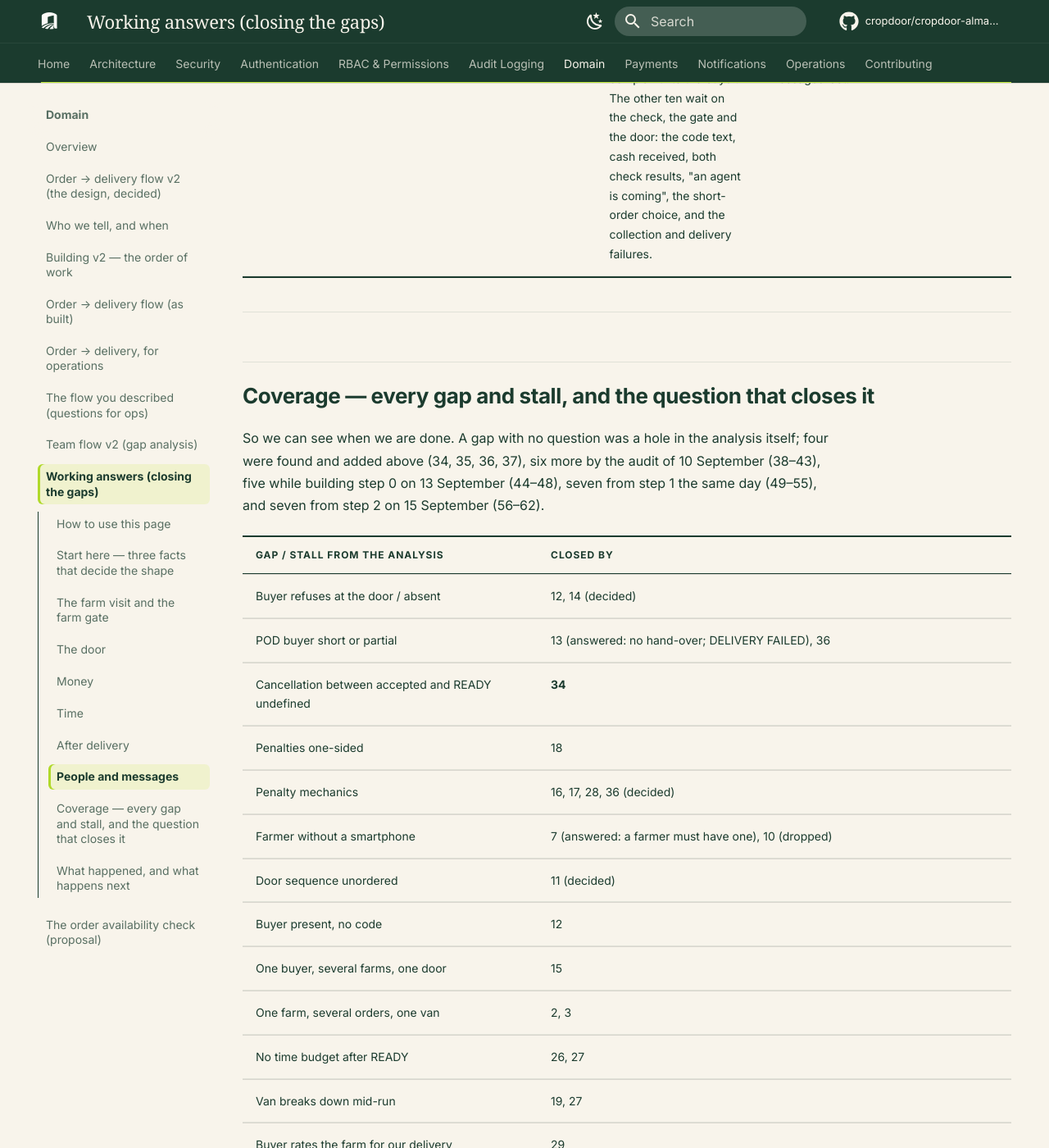
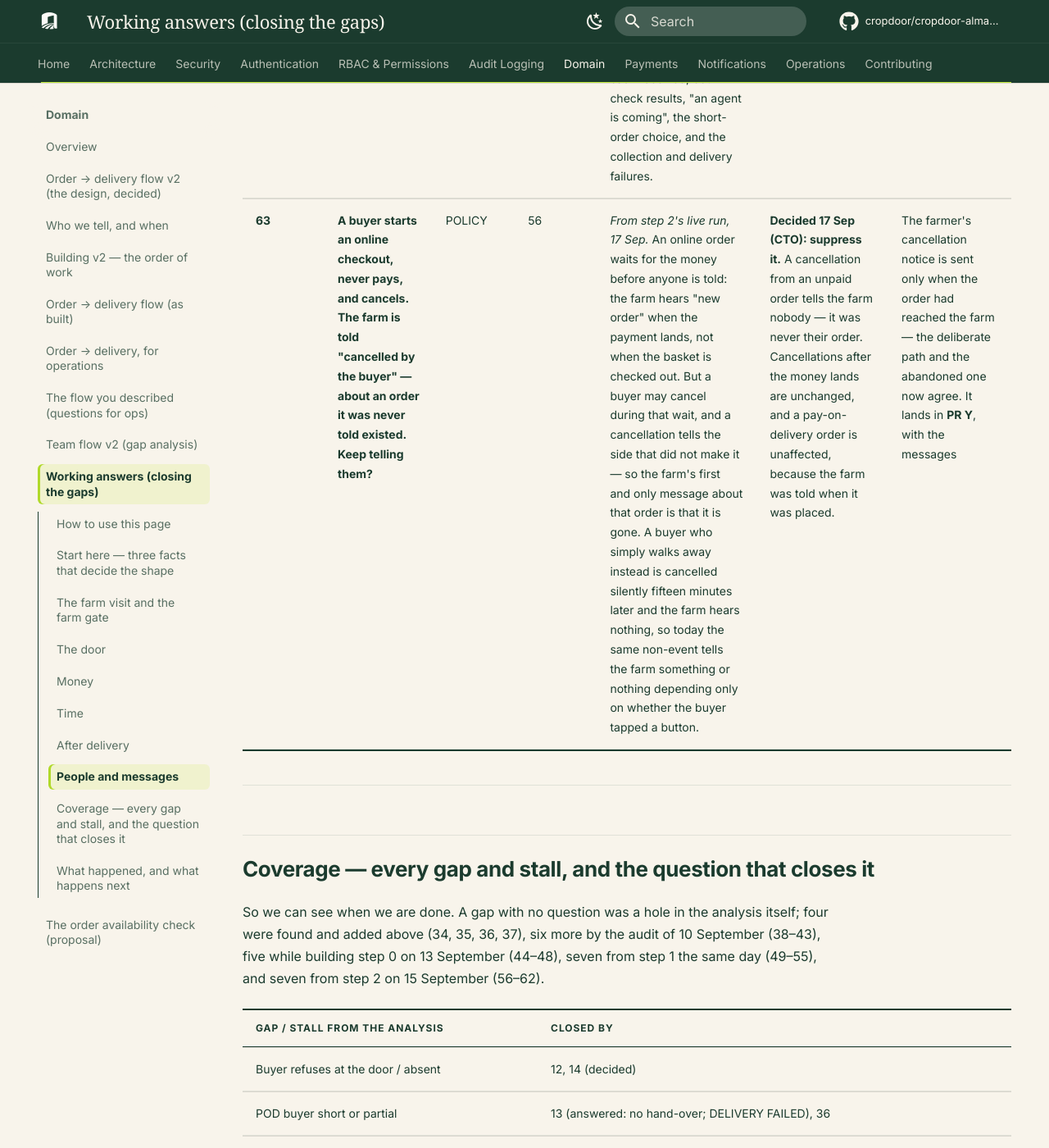
Before and after one commit to cropdoor/cropdoor-almanac, an MkDocs documentation site: the page built from docs/domain/order-delivery-flow-v2-working-answers.md, in a window 1280 px wide and 1400 px high, scrolled down 25671 px. Shown: the whole window at 82% size. Built offline with MkDocs 1.6.1 and Material for MkDocs 9.7.7, drawn with Linux system fonts in a browser that asks for light colours; some web fonts are replaced; comment, search, counter and statistics services are not loaded.

Commit message:
docs(notifications): a cancellation before payment tells the farm nobody (Q63)

```diff
--- a/docs/domain/order-delivery-flow-v2-working-answers.md
+++ b/docs/domain/order-delivery-flow-v2-working-answers.md
@@ -143,6 +143,7 @@ These are FACT questions. Ops can answer them in a sentence each, and the answer
 | **60** | **Can Ops switch texting off per kind of message, to control what it costs?** | DESIGN | 51 | *From step 2, 15 Sep.* Each text costs money, so a per-category switch on the settings screen was proposed. But the five texts are the flow's own decision, and one wrong flip would silently stop "the collection failed" and "we could not deliver" with nobody the wiser. | **Decided 15 Sep (CTO): no setting.** The five stay in code and change with a release. Question 51's rule holds — no step reads such a setting. If the spend ever becomes a problem, the honest control is a cap with an alert, not a silent switch. | No Notifications group on the settings screen |
 | **61** | **A dispute escalated to Admin/Ops, or withdrawn, tells nobody. Fix it now?** | POLICY | 56 | *From step 2, 15 Sep.* Two dispute transitions notify no one today. Step 7 rebuilds disputes end to end — who resolves, who bears the cost, the refund that follows — and its messages belong with that work. | **Decided 15 Sep (CTO): with step 7, not now.** Step 2 carries today's three dispute messages onto the frame unchanged. | Written down as a known gap, so step 7 does not rediscover it |
 | **62** | **Step 2 was to move eighteen messages onto the frame. Nine of them have nothing to trigger them yet.** | DESIGN | — | *From step 2, 15 Sep.* Five of the twenty-four are sent today, and four more fire already without being on the list. Five can be sent as soon as there is a frame, because what triggers them already happens — ready at the farm, a crew is coming, you have a collection today, you have been paid, and "we have your complaint" to the buyer. The other ten wait on the check, the gate and the door: the code text, cash received, both check results, "an agent is coming", the short-order choice, and the collection and delivery failures. | **Decided 15 Sep (CTO): step 2 builds the frame and moves onto it everything that can exist; each later step brings its own messages onto the frame** rather than inventing a channel of its own. The frame is split in three, with the messages last. | Step 2 is four PRs, not two, and thirty-five in all. [The order of work](order-delivery-flow-v2-build-order.md) says which messages arrive with which step |
+| **63** | **A buyer starts an online checkout, never pays, and cancels. The farm is told "cancelled by the buyer" — about an order it was never told existed. Keep telling them?** | POLICY | 56 | *From step 2's live run, 17 Sep.* An online order waits for the money before anyone is told: the farm hears "new order" when the payment lands, not when the basket is checked out. But a buyer may cancel during that wait, and a cancellation tells the side that did not make it — so the farm's first and only message about that order is that it is gone. A buyer who simply walks away instead is cancelled silently fifteen minutes later and the farm hears nothing, so today the same non-event tells the farm something or nothing depending only on whether the buyer tapped a button. | **Decided 17 Sep (CTO): suppress it.** A cancellation from an unpaid order tells the farm nobody — it was never their order. Cancellations after the money lands are unchanged, and a pay-on-delivery order is unaffected, because the farm was told when it was placed. | The farmer's cancellation notice is sent only when the order had reached the farm — the deliberate path and the abandoned one now agree. It lands in **PR Y**, with the messages |
 
 ---
 
```
